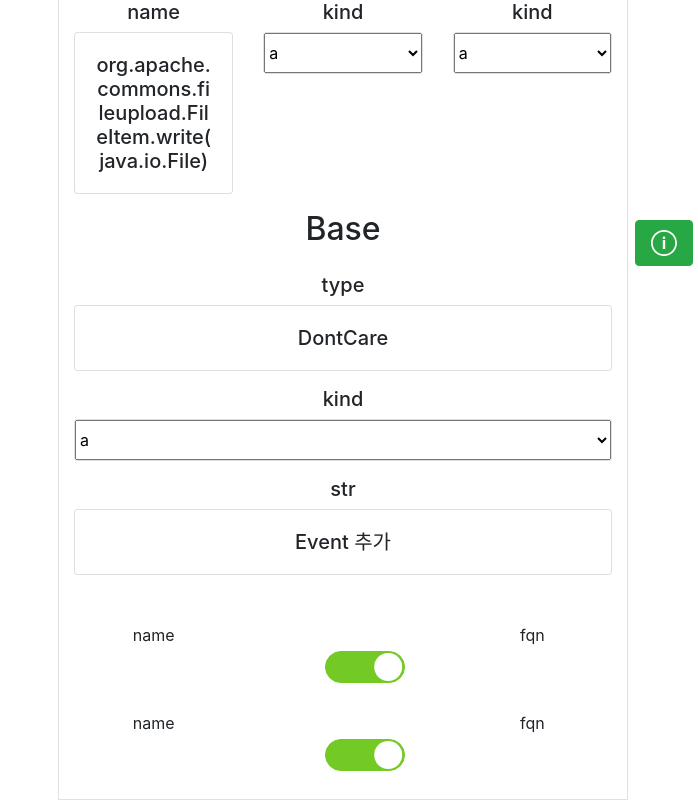
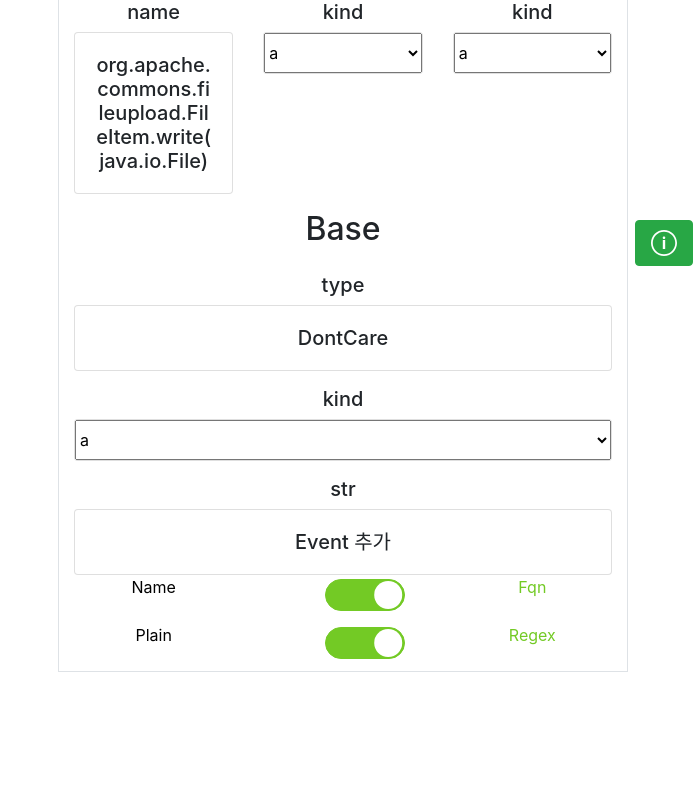
Before and after one commit to CSID-DGU/2020-1-CECD1-Soycrab-6, a React (Create React App) app: page /events/edit/node/1/0 in a window 1280 px wide. Shown: the part 529-1329 px from the top of the page, without its empty margins (582-1280 px from the left). After the commit the page ends 1201 px from the top, so only its background shows below. Built offline with nearby package versions, Linux system fonts and the light colour scheme.

Commit message:
console error fix

```diff
--- a/src/components/EventEdit.js
+++ b/src/components/EventEdit.js
@@ -108,7 +108,7 @@ function EventEdit({ event }) {
                         <div className="col-12">
                           <h5 className="mb-2">type</h5>
                           <div className="card">
-                              <SelectForm namespace={productPrefix} optionArray={leftTypeOption} />
+                              <SelectForm namespace="LeftType" optionArray={leftTypeOption} />
                           </div>
                         </div>
                         <div className="col-12">
@@ -129,13 +129,13 @@ function EventEdit({ event }) {
                         <div className="col-12">
                           <h5 className="mb-2">type</h5>
                           <div className="card">
-                            <SelectForm namespace={productPrefix} optionArray={rightTypeOption} />
+                            <SelectForm namespace="RightType" optionArray={rightTypeOption} />
                           </div>
                         </div>
                         <div className="col-12">
                           <h5 className="mb-2">kind</h5>
                           <div className="card">
-                            <SelectForm namespace={productPrefix} optionArray={rightKindOption} />
+                            <SelectForm namespace="RightKind" optionArray={rightKindOption} />
                           </div>
                         </div>
                       </div>
@@ -146,13 +146,13 @@ function EventEdit({ event }) {
                         <div className="col-12">
                           <h5 className="mb-2">type</h5>
                           <div className="card">
-                            <SelectForm namespace={productPrefix} optionArray={accessorTypeOption} />
+                            <SelectForm namespace="AccessorType" optionArray={accessorTypeOption} />
                           </div>
                         </div>
                         <div className="col-12">
                           <h5 className="mb-2">kind</h5>
                           <div className="card">
-                            <SelectForm namespace={productPrefix} optionArray={accessorKindOption} />
+                            <SelectForm namespace="AccessorKind" optionArray={accessorKindOption} />
                           </div>
                         </div>
                       </div>
@@ -175,7 +175,7 @@ function EventEdit({ event }) {
                     <div className="col">
                       <h5 className="mb-2">kind</h5>
                       <div className="card">
-                        <SelectForm namespace={productPrefix} optionArray={baseKindOption} />
+                        <SelectForm namespace="BaseKind" optionArray={baseKindOption} />
                       </div>
                     </div>
                   </div>
@@ -191,27 +191,11 @@ function EventEdit({ event }) {
                       </div>
                     </div>
                   </div>
-                  <div className="row mt-5">
-                    <div className="col">
-                      name
-                    </div>
-                    <div className="col">
-                      <ToggleButton switchId={3}/>
-                    </div>
-                    <div className="col">
-                      fqn
-                    </div>
+                  <div className="row">
+                    <ToggleButton leftLabel="Name" rightLabel="Fqn" switchId={1}/>
                   </div>
                   <div className="row mt-3 mb-3">
-                    <div className="col">
-                      name
-                    </div>
-                    <div className="col">
-                      <ToggleButton switchId={4}/>
-                    </div>
-                    <div className="col">
-                      fqn
-                    </div>
+                    <ToggleButton leftLabel="Plain" rightLabel="Regex" switchId={2}/>
                   </div>
                 </div>
               </>
--- a/src/components/shared/SelectForm.js
+++ b/src/components/shared/SelectForm.js
@@ -5,10 +5,7 @@ function SelectForm({namespace, optionArray}) {
     <>
       <select name="" id="" className="pt-2 pb-2">
         {optionArray.map(
-          (option, index) =>
-          <option value={namespace + index}>{option}</option>
-          // console.log(namespace + index)
-
+          (option, index) => <option value={namespace + index}>{option}</option>
         )}
       </select>
     </>
--- a/src/components/shared/ToggleButton.js
+++ b/src/components/shared/ToggleButton.js
@@ -29,29 +29,33 @@ const ToggleBtn = styled.div`
 
 const LeftLabel = styled.label`
   color: #000;
-  ToggleBtn:checked{
+  ${ToggleInput}:checked{
     color: #73ca25;
   }
-  /* ${props => !props.check && css`
-    color: #000;
-  `}
-  ${props => props.check && css`
-    color: #73ca25;
-  `} */
 `;
 
 const RightLabel = styled.label`
   color: #73ca25;
-  ToggleButton:checked{
+  ${ToggleButton}:checked{
     color: #000;
   }
-  /* ${props => !props.check && css`
-    color: #73ca25;
-  `}
-  ${props => props.check && css`
-    color: #000;
-  `} */
 `;
+
+
+const ToggleInput = styled.input `
+  &:cheked{
+    ${LeftLabel} {
+      color: #73ca25;
+    }
+    ${RightLabel} {
+      color: #000;
+    }
+  }
+`
+
+const onChange = () => {
+
+}
 
 
 function ToggleButton({leftLabel, rightLabel, switchId}) {
@@ -63,7 +67,7 @@ function ToggleButton({leftLabel, rightLabel, switchId}) {
       <div className="col">
         <ToggleBtn>
           <div className="custom-control custom-switch">
-            <input type="checkbox" className="custom-control-input" id={switchId} />
+            <ToggleInput type="checkbox" className="custom-control-input" onChange={onChange} id={switchId} />
             <label className="custom-control-label" htmlFor={switchId}></label>
           </div>
         </ToggleBtn>
```
